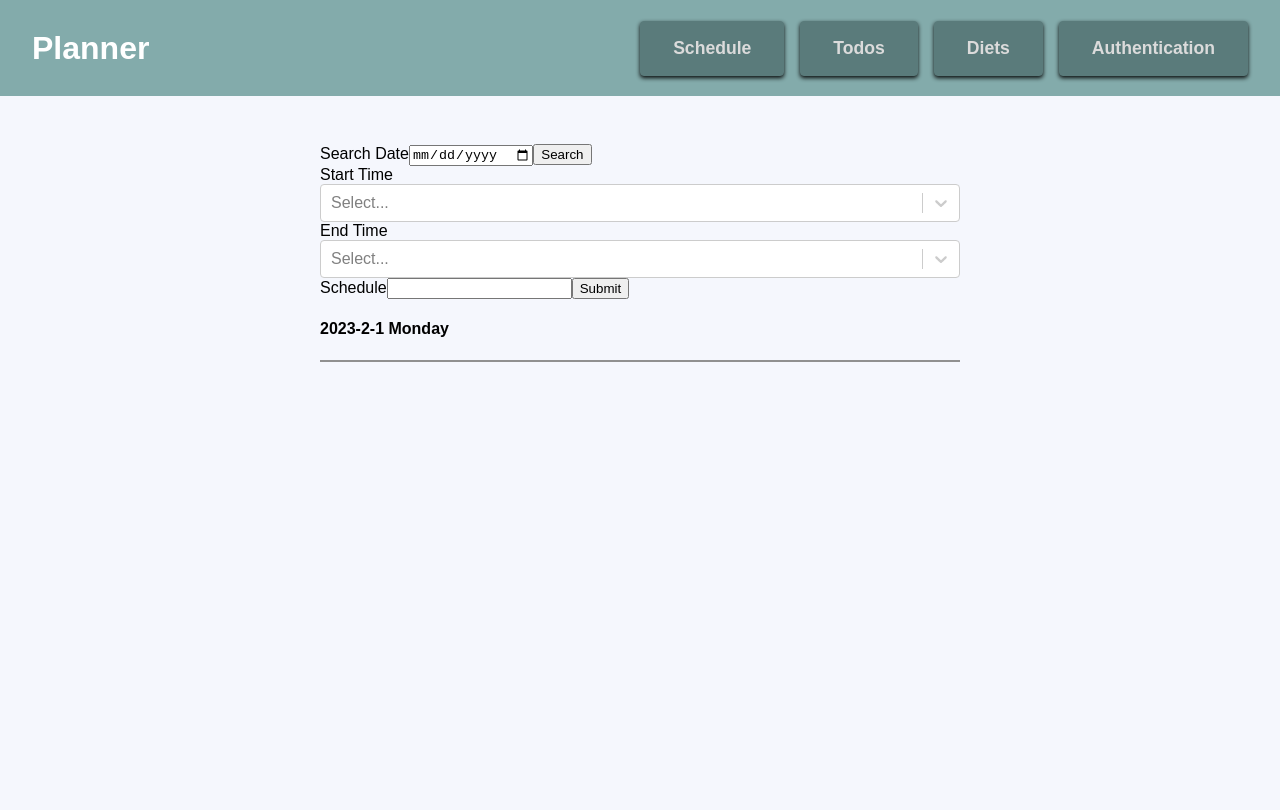
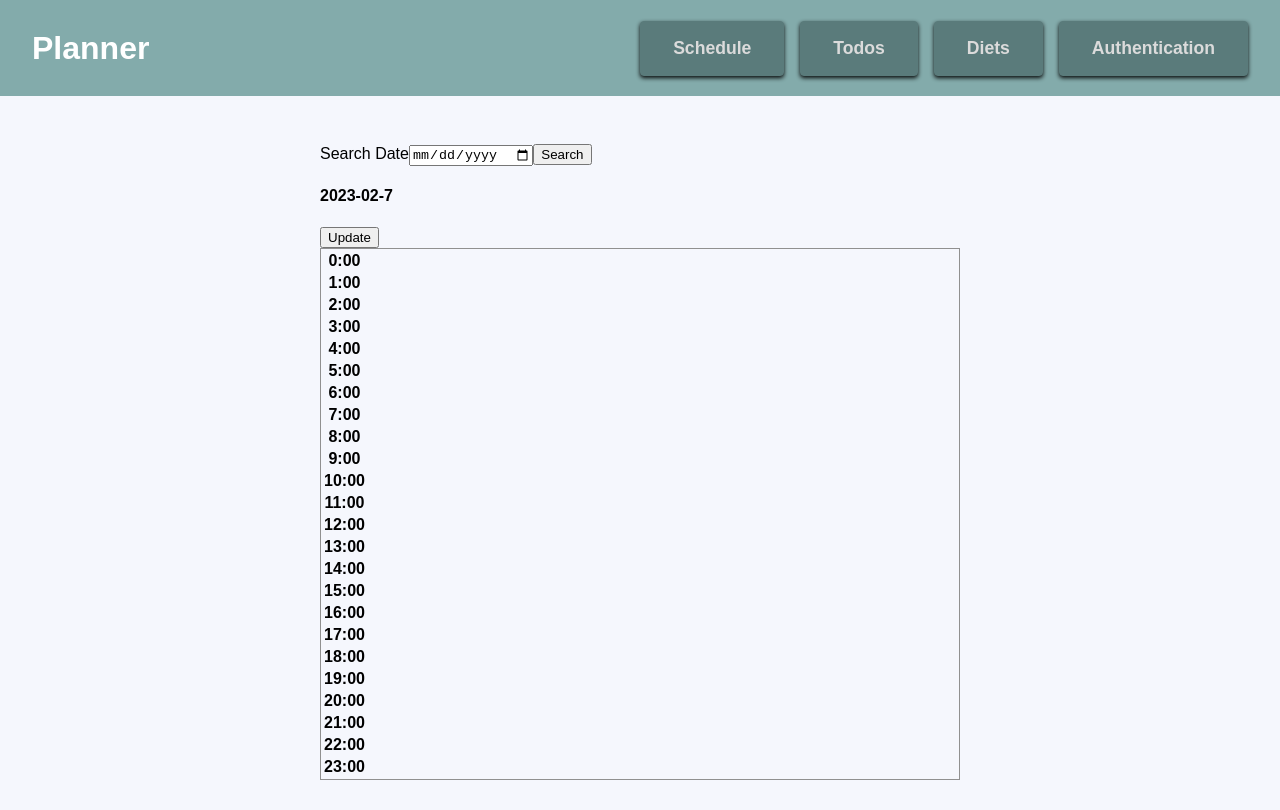
Before and after one commit to jeehee1/todos-react-app, a React (Create React App) app: page /schedule in a window 1280 px wide. Shown: the top 810 px of the page. Built offline with nearby package versions, Linux system fonts and the light colour scheme; no server answers.

Commit message:
add update button to display update form

```diff
--- a/src/components/schedule/DailySchedule.js
+++ b/src/components/schedule/DailySchedule.js
@@ -10,10 +10,6 @@ const DailySchedule = (props) => {
   for (let i = 0; i < 24; i++) {
     if (schedules) {
       const matchedTime = schedules.filter((data) => data.start === i);
-      // if (matchedTime.length > 0) {
-      //   console.log(matchedTime[0]);
-      //   console.log(matchedTime[0].end - matchedTime[0].start);
-      // }
       matchedTime.length > 0
         ? scheduleList.push(
             <tr>
@@ -29,16 +25,15 @@ const DailySchedule = (props) => {
             </tr>
           );
     } else {
-      <tr>
+      scheduleList.push(<tr>
         <th>{`${i}:00`}</th>
-      </tr>;
+      </tr>);
     }
   }
   console.log(scheduleList);
 
   return (
     <Fragment>
-      <h4>2023-2-1 Monday</h4>
       <div className={classes.schedule}>
         <table>
           <tbody className={classes.schedule}>{scheduleList}</tbody>
--- a/src/components/schedule/SearchSchedule.js
+++ b/src/components/schedule/SearchSchedule.js
@@ -1,17 +1,23 @@
-import { useRef } from "react";
+import { useEffect, useRef } from "react";
 
 const SearchSchedule = (props) => {
   const dateRef = useRef();
+  const today = props.initialDate;
 
   const submitSearchHandler = (event) => {
     event.preventDefault();
     props.onGetSchedule(dateRef.current.value);
   };
 
+  useEffect(() => {
+    console.log('search')
+    props.onGetSchedule(today);
+  }, []);
+
   return (
     <form onSubmit={submitSearchHandler}>
       <label id="date">Search Date</label>
-      <input type="date" id="date" ref={dateRef} />
+      <input type="date" id="date" ref={dateRef}/>
       <button>Search</button>
     </form>
   );
--- a/src/components/schedule/UpdateSchedule.js
+++ b/src/components/schedule/UpdateSchedule.js
@@ -1,6 +1,7 @@
 import { useState, useRef } from "react";
 import useHttp from "../../hooks/http";
 import Select from "react-select";
+import { Fragment } from "react";
 
 const timeOptions = [];
 for (let i = 6; i < 24; i++) {
@@ -29,6 +30,7 @@ const UpdateSchedule = (props) => {
   };
 
   return (
+    <Fragment>
       <form onSubmit={updateScheduleHandler}>
         <label id="startTime">Start Time</label>
         <Select
@@ -52,6 +54,8 @@ const UpdateSchedule = (props) => {
         <input id="schedule" type="text" ref={scheduleRef} />
         <button>Submit</button>
       </form>
+      <button onClick={props.onCloseUpdate}>close Update</button>
+    </Fragment>
   );
 };
 
--- a/src/pages/Schedule.js
+++ b/src/pages/Schedule.js
@@ -24,7 +24,8 @@ const getToday = () => {
 const Schedule = (props) => {
   const formattedToday = getToday();
   const { sendRequest, loading, error, data, identifier } = useHttp();
-  const [selectedDate, setSelectedDate] = useState(formattedToday);
+  const [update, setUpdate] = useState(false);
+  const [selectedDate, setSelectedDate] = useState();
   const [schedules, setSchedules] = useState();
 
   const getScheduleHandler = (date) => {
@@ -60,20 +61,36 @@ const Schedule = (props) => {
   useEffect(() => {
     if (identifier === "GET_SCHEDULES") {
       const transformedSchedules = [];
-      for (const key in data) {
-        const timeArray = [];
-        transformedSchedules.push({ ...data[key], key: key });
+      if (data) {
+        for (const key in data) {
+          const timeArray = [];
+          transformedSchedules.push({ ...data[key], key: key });
+        }
+        setSchedules(transformedSchedules);
       }
-      setSchedules(transformedSchedules);
+    } else {
+      setSchedules(null);
     }
   }, [data]);
 
   console.log(schedules);
 
+
   return (
     <Fragment>
-      <SearchSchedule onGetSchedule={getScheduleHandler} />
-      <UpdateSchedule onUpdateSchedules={updateSchedulesHandler} />
+      <SearchSchedule
+        onGetSchedule={getScheduleHandler}
+        initialDate={formattedToday}
+      />
+      <h4>{selectedDate}</h4>
+      <button
+        onClick={() => {
+          setUpdate(true);
+        }}
+      >
+        Update
+      </button>
+      {update && <UpdateSchedule onUpdateSchedules={updateSchedulesHandler} onCloseUpdate={() => {setUpdate(false)}}/>}
       <DailySchedule schedules={schedules} />
     </Fragment>
   );
```
Lines whose indentation alone changed are shown as unchanged.
